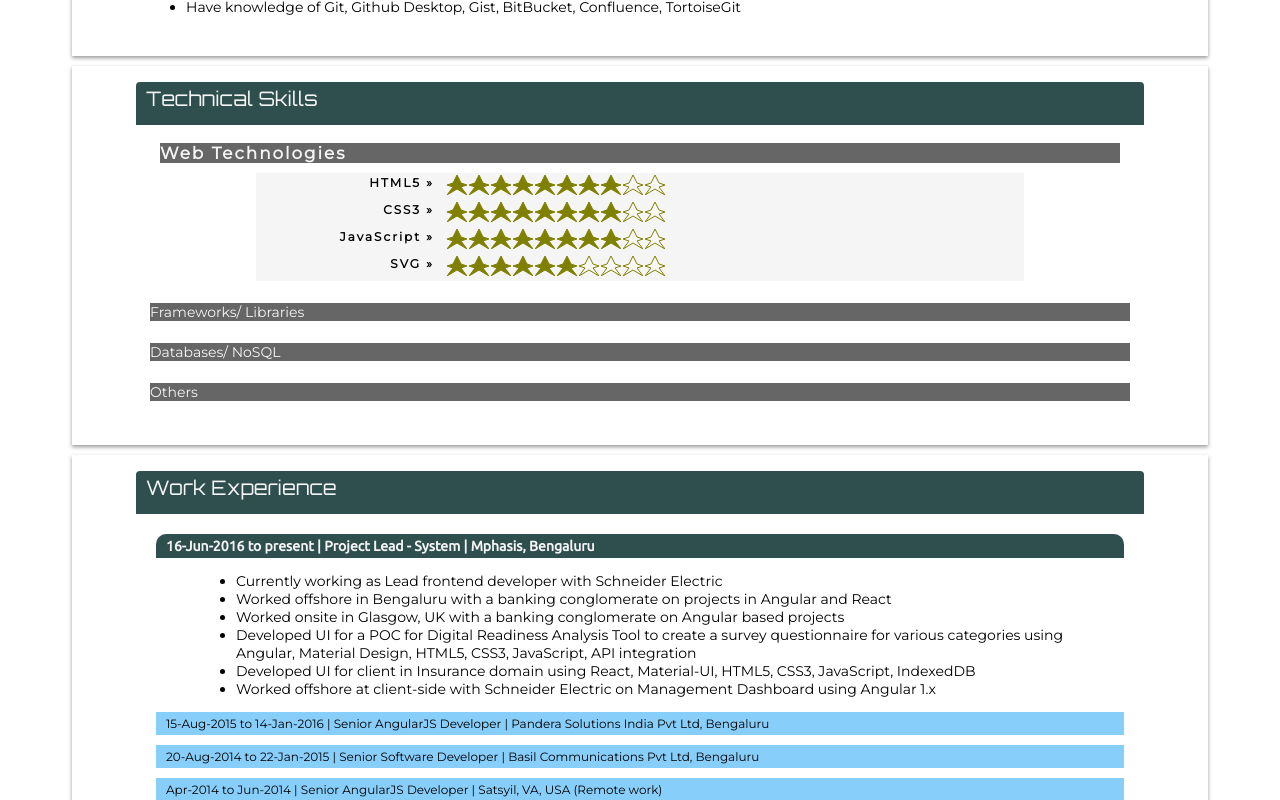
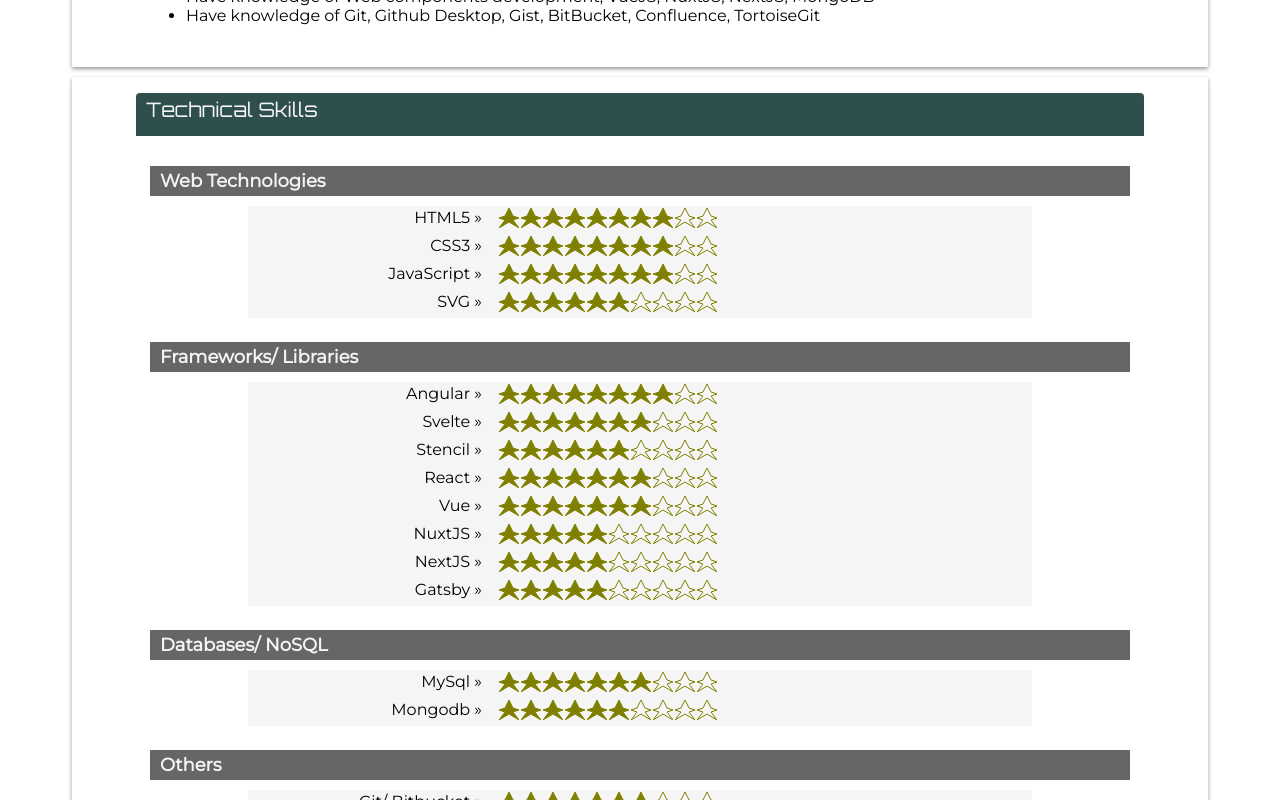
Before and after one commit to srikantgudi/srikantgudi.github.io, a Svelte app: page / in a window 1280 px wide. Shown: the part 380-1180 px from the top of the page. Built offline with nearby package versions, Linux system fonts and the light colour scheme.

Commit message:
Modified layout and styles.

```diff
--- a/public/global.css
+++ b/public/global.css
@@ -46,28 +46,21 @@ main {
   padding: 4px;
   cursor: pointer;
 }
-.group.active {
-  margin: 4px 10px;
-  font-weight: 600;
-  font-size: 120%;
-  letter-spacing: 2px;
-}
 .groupname {
   background-color: #666666;
   color: whitesmoke;
+  font-size: 18px;
+  font-weight: 600;
+  padding: 4px 10px;
 }
 .groupinfo {
   margin: 10px auto 0;
   background-color: whitesmoke;
-  display: none;
   width: 80%;
-}
-.groupinfo.active {
-  display: block;
 }
 .skill {
   display: flex;
-  font-size: 12px;
+  font-size: 16px;
   padding: 2px 10px;
 }
 .skillname {
@@ -83,7 +76,8 @@ main {
 }
 .exptitle {
   background-color: lightskyblue;
-  font-size: 12px;
+  font-family: Righteous;
+  font-size: 18px;
   padding: 4px 10px;
   margin-bottom: 4px;
   cursor: pointer;
@@ -95,6 +89,10 @@ main {
   font-weight: 600;
   font-size: 14px;
   font-family: ubuntu;
+}
+.expcontent {
+  display: block;
+  font-size: 16px;
 }
 summary.section {
   font-family: ubuntu;
--- a/src/Panel.svelte
+++ b/src/Panel.svelte
@@ -29,7 +29,7 @@
     font-family: Montserrat;
     padding: 10px;
     height: auto;
-    font-size: 14px;
+    font-size: 16px;
     display: none;
     transition: all 1s;
   }
--- a/src/Skills.svelte
+++ b/src/Skills.svelte
@@ -54,10 +54,9 @@
   </div>
   <div slot="content">
     {#each skills as skill}
-      <dl class="group" class:active={currGroup === skill.group}>
-        <dt class="groupname" on:click={() => currGroup = skill.group}>{skill.group}</dt>
-        {#if currGroup === skill.group}
-        <dd class="groupinfo" class:active={currGroup === skill.group}>
+      <dl class="group">
+        <dt class="groupname">{skill.group}</dt>
+        <dd class="groupinfo">
           {#each skill.items as item}
             <div class="skill">
               <span class="skillname">{item.name}</span>
@@ -65,7 +64,6 @@
             </div>
           {/each}
         </dd>
-        {/if}
       </dl>
     {/each}
   </div>
--- a/src/WorkHistory.svelte
+++ b/src/WorkHistory.svelte
@@ -98,12 +98,6 @@
 </script>
 
 <style>
-  .expcontent {
-    display: none;
-  }
-  .expcontent.active {
-    display: block;
-  }
 </style>
 
 <Panel>
@@ -113,10 +107,11 @@
   <div slot="content">
     {#each expList as exp}
       <dl class="exp">
-        <dt on:click={() => curExp = exp} class="exptitle" class:active={curExp === exp}>
-          {exp.header.dates} | {exp.header.jobTitle} | {exp.header.org}
+        <dt on:click={() => curExp = exp} class="exptitle">
+          {exp.header.dates} | {exp.header.jobTitle}
+          <div>{exp.header.org}</div>
         </dt>
-        <dd class="expcontent" class:active={curExp === exp}>
+        <dd class="expcontent">
           <ul>
             {#each exp.content as item}
               <li>
```
